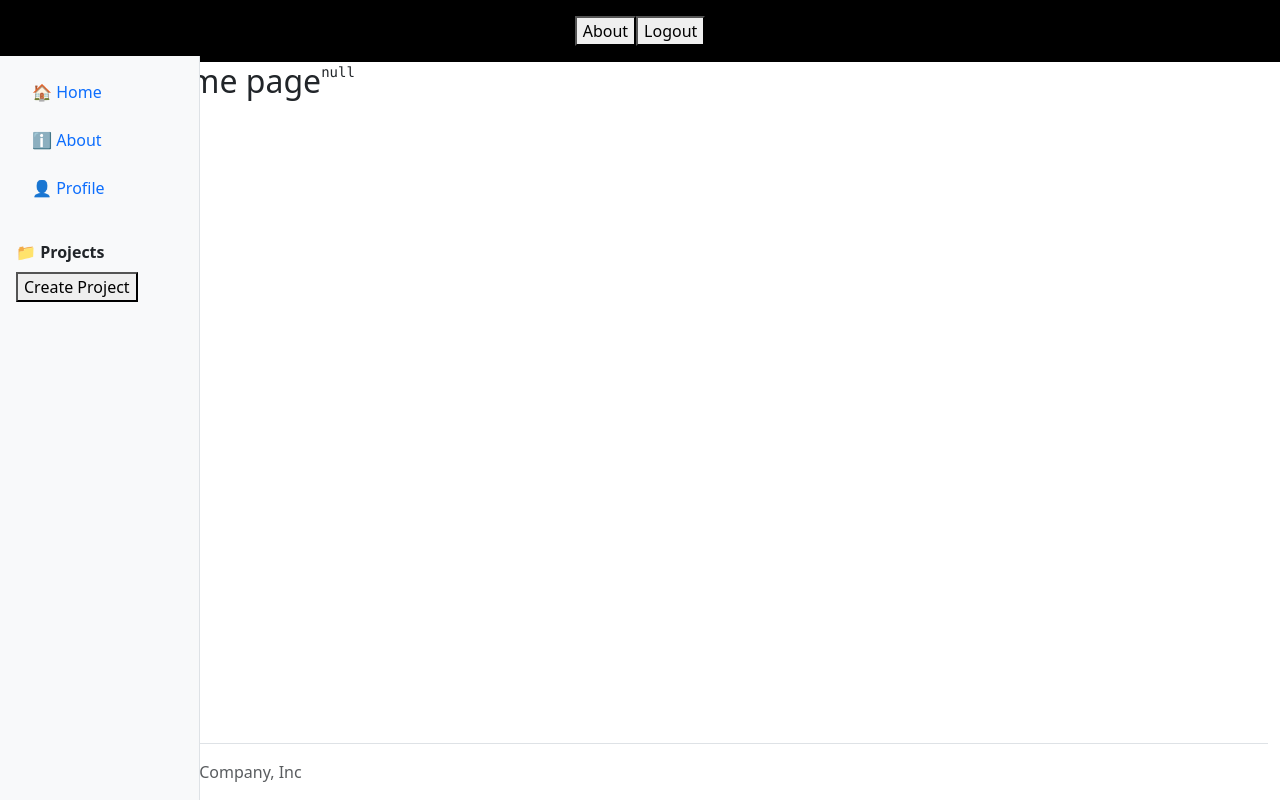
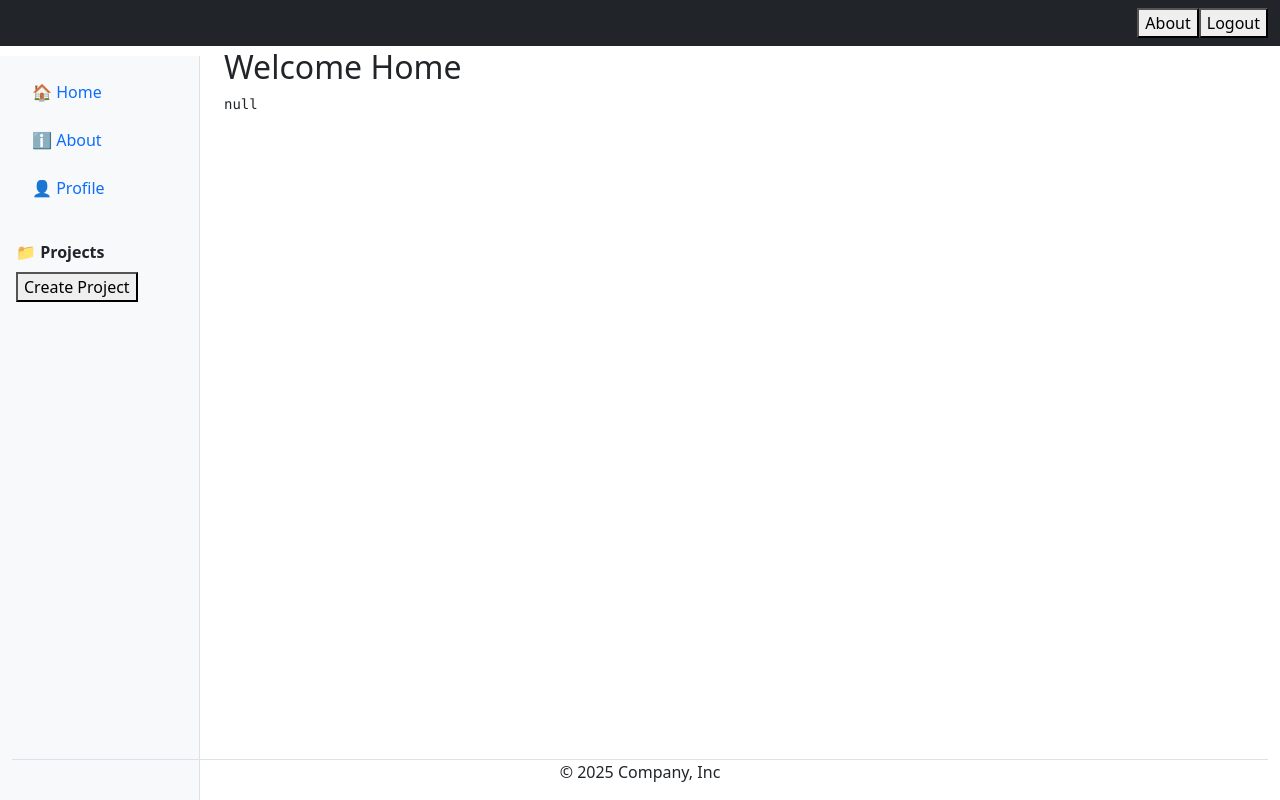
Before and after one commit to priyakotadiya000/learn_react, a React (Vite) app in the folder 5_learn_api_crud_project/: page /Home in a window 1280 px wide. Built offline with nearby package versions, Linux system fonts and the light colour scheme; no server answers; sample sign-in values are in the browser's storage.

Commit message:
chiled html upate

```diff
--- a/5_learn_api_crud_project/src/Routes.jsx
+++ b/5_learn_api_crud_project/src/Routes.jsx
@@ -3,18 +3,29 @@ import Home from "./componets/Home";
 import Loginemail from "./componets/Loginemail";
 import Otp from "./componets/Otp";
 import About from "./componets/About";
-
+import MainLayout from "./componets/MainLayout";
 
 const AppRoutes = () => {
-
   return (
     <Routes>
-             <Route path="/" element={<Loginemail/>}/>
-             <Route path="/otp" element={<Otp/>}/>
-             <Route path="/Home" element={<Home/>}/>
-             <Route path="/About" element={<About/>}/>
-
-
+      <Route path="/" element={<Loginemail />} />
+      <Route path="/otp" element={<Otp />} />
+      <Route
+        path="/Home"
+        element={
+          <MainLayout>
+            <Home />
+          </MainLayout>
+        }
+      />
+      <Route
+        path="/About"
+        element={
+          <MainLayout>
+            <About />
+          </MainLayout>
+        }
+      />
     </Routes>
   );
 };
--- a/5_learn_api_crud_project/src/componets/Footer.jsx
+++ b/5_learn_api_crud_project/src/componets/Footer.jsx
@@ -1,7 +1,7 @@
 const Footer = () =>{
-    return <div className="container-fluid">
-    <footer className="d-flex flex-wrap justify-content-between align-items-center py-3 border-top">
-      <p className="col-md-4 mb-0 text-body-secondary text-center">&copy; 2025 Company, Inc</p>
+    return <div className="container-fluid fixed-bottom text-center">
+    <footer className="border-top">
+      <p>&copy; 2025 Company, Inc</p>
      </footer>
   </div>
 
--- a/5_learn_api_crud_project/src/componets/Header.jsx
+++ b/5_learn_api_crud_project/src/componets/Header.jsx
@@ -15,12 +15,12 @@ const Header = () => {
 
 
   return (
-    <div className="container-fluid bg-black">
-      <header className="d-flex justify-content-center py-3  ">
+      <nav className="navbar navbar-expand-lg navbar-dark bg-dark fixed-top">
+        <div className="container-fluid justify-content-end">
               <button onClick={handleClick}>About</button>
               <button onClick={handleClickby}>Logout</button>
-      </header>
-    </div>
+        </div>
+      </nav>
   );
 };
 
--- a/5_learn_api_crud_project/src/componets/Home.jsx
+++ b/5_learn_api_crud_project/src/componets/Home.jsx
@@ -1,11 +1,6 @@
 import { useNavigate } from "react-router-dom";
-import Header from "./Header";
-import Sidebar from "./Sidebar";
-import Footer from "./Footer";
 import { useEffect, useState } from "react";
 import { getUser } from "../Api";
-import MainLayout from "./MainLayout";
-
 
 const Home = () => {
   const [user, setUser] = useState(null);
@@ -14,12 +9,11 @@ const Home = () => {
   useEffect(() => {
     const accesstoken = localStorage.getItem("access_token");
 
-     if (!accesstoken) {
+    if (!accesstoken) {
       navigate("/");
       localStorage.clear();
-    };
+    }
   }, []);
-
 
   useEffect(() => {
     const token = localStorage.getItem("access_token");
@@ -38,25 +32,11 @@ const Home = () => {
   }, []);
 
   return (
-    // <div>
-    //   <Header></Header>
-    //   <Sidebar></Sidebar>
-    //   <Footer></Footer>
-    //   <hr />
-
-    // </div>
-    <div style={{ display: "flex", flexDirection: "column", minHeight: "100vh" }}>
-    <Header />
-
-    <div style={{ display: "flex", flex: 1 }}>
-      <Sidebar />
-      <h2>Welcome Home page</h2>
+    <div>
+      <h2>Welcome Home</h2>
       <pre>{JSON.stringify(user, null, 2)}</pre>
-      <MainLayout />
+      {/* <FooterMenu /> */}
     </div>
-
-    <Footer />
-  </div>
   );
 };
 
--- a/5_learn_api_crud_project/src/componets/Loginemail.jsx
+++ b/5_learn_api_crud_project/src/componets/Loginemail.jsx
@@ -7,12 +7,13 @@ const Loginemail = () => {
   const navigate = useNavigate();
 
   const handlesubmit = async () => {
-    const csrf = document.cookie.split("csrftoken=")[1]?.split(";")[0];
-    const xyz = await sendOtp(email, csrf);
+    const csrf = document.cookie.split('csrftoken=')[1]?.split(';')[0];
+    const otp_response = await sendOtp(email, csrf);
+
     localStorage.setItem("email", email);
-    if (xyz.status == 200) {
+    if (otp_response.status == 200) {
       navigate("/otp");
-      console.log("Status Code:", xyz.status == 200);
+      console.log("Status Code:", otp_response.status == 200);
     } else {
       alert("somthing is wrong");
     }
--- a/5_learn_api_crud_project/src/componets/MainLayout.jsx
+++ b/5_learn_api_crud_project/src/componets/MainLayout.jsx
@@ -1,11 +1,50 @@
 import React from "react";
-import { Outlet } from "react-router-dom";
+import Header from "./Header";
+import Footer from "./Footer";
+import Sidebar from "./Sidebar";
+const MainLayout = ({ children }) =>{
+  return (
+    <div>
+      {/* Header */}
+      <Header />
 
-function MainLayout() {
-  return (
-    <main style={{ padding: "10px", flex: 1 }}>
-      <Outlet />
-    </main>
+      <div className="container-fluid">
+        <div className="row">
+          {/* Fixed Sidebar */}
+          <div
+            className="col-auto bg-light border-end vh-100 p-0"
+            style={{
+              width: "200px",
+              position: "fixed",
+              top: "56px", // height of header
+              bottom: "40px", // height of footer
+              // zIndex: 1030,
+            }}
+          >
+            <Sidebar />
+          </div>
+
+          {/* Scrollable Main Content */}
+          <div
+            className="col"
+            style={{
+              marginLeft: "200px", // sidebar width
+              // paddingTop: "56px", // header height
+              paddingBottom: "40px", // footer height
+              height: "100vh",
+              overflowY: "auto",
+            }}
+          >
+            <div className="container py-5">
+             {children}
+            </div>
+          </div>
+        </div>
+      </div>
+
+      {/* footer */}
+      <Footer />
+    </div>
   );
 }
 
```
Also changed, not shown: 5_learn_api_crud_project/src/componets/About.jsx (+10 -6 lines).
